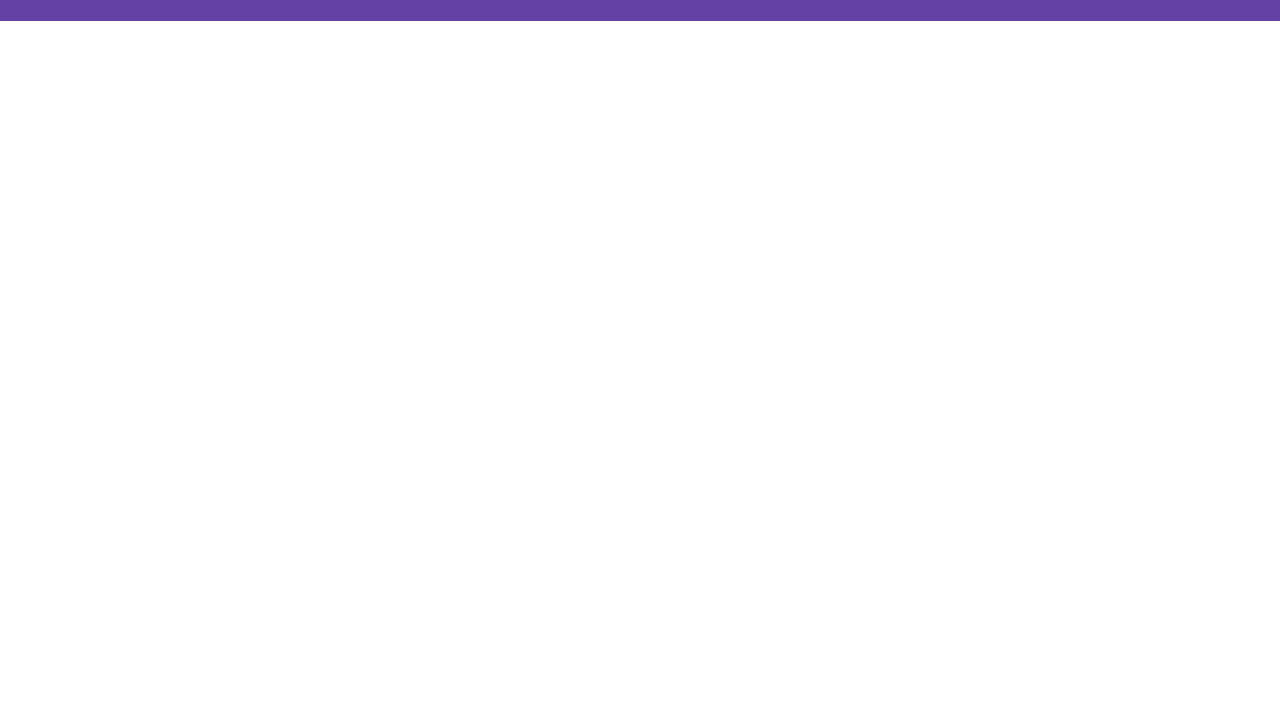
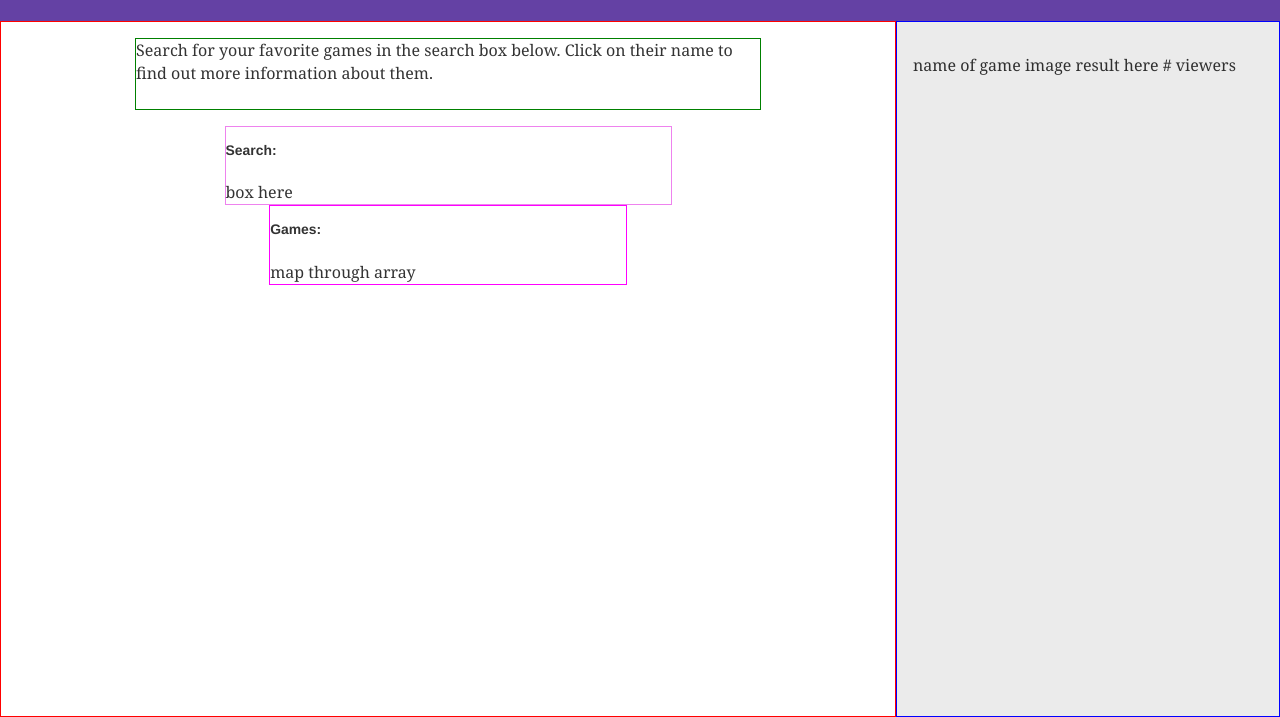
Before and after one commit to elisery/twitch-search, a Gatsby site: page / in a window 1280 px wide. Shown: the part 83-800 px from the top of the page. Built offline with nearby package versions, Linux system fonts and the light colour scheme; Gatsby itself is replaced by a stand-in of ours; no server answers.

Commit message:
Set layout for main page

```diff
--- a/src/components/search.jsx
+++ b/src/components/search.jsx
@@ -1,11 +1,60 @@
 import React, { Component } from "react"
-import styles from "./layout.module.css"
+import styles from "./search.module.css"
+import Game from "../requests/game"
 
 class Search extends Component {
+  constructor(props) {
+    super(props)
+    this.state = {
+      loading: true,
+      games: [],
+      gameImage: ''
+    }
+  }
+
+  componentDidMount() {
+    Game
+      .all()
+      .then(games => {
+        this.setState({ loading: false, games: games })
+      })
+      .catch(() => {
+        this.setState({ loading: false })
+      })
+  }
+
   render() {
+    const { loading, games, gameImage } = this.state
+
+    if (loading) {
+      return (
+        <main>
+          <h2></h2>
+        </main>
+      )
+    }
     return(
-      <div>
-
+      <div className={styles.main_layout}>
+        <div className={styles.search_area}>
+          <div className={styles.instructions}>
+            <p>Search for your favorite games in the search box below. Click on their name
+              to find out more information about them.
+            </p>
+          </div>
+          <div className={styles.search_box}>
+            <h5>Search:</h5>
+            box here
+          </div>
+          <div className={styles.search_results}>
+            <h5>Games:</h5>
+            map through array
+          </div>
+        </div>
+        <div className={styles.sidebar}>
+          name of game
+          image result here
+          # viewers
+        </div>
       </div>
     )
   }
--- a/src/components/search.module.css
+++ b/src/components/search.module.css
@@ -0,0 +1,45 @@
+html{
+  font-size: 16px;
+}
+
+h5 {
+  font-weight: bold;
+  margin-top: 1rem;
+}
+
+.main_layout {
+  display: flex;
+  padding: 0rem;
+  height: 87vh;
+  overflow: hidden;
+}
+
+.search_area {
+  width: 70%;
+  border: 1px solid red;
+}
+
+.instructions {
+  margin: 1rem auto;
+  border: 1px solid green;
+  width: 70%;
+}
+
+.search_box {
+  margin: 0 auto;
+  width: 50%;
+  border: 1px solid violet;
+}
+
+.search_results {
+  margin: 0 auto;
+  width: 40%;
+  border: 1px solid magenta;
+}
+
+.sidebar {
+  width: 30%;
+  border: 1px solid blue;
+  background-color: #EBEBEB;
+  padding: 2rem 1rem;
+}
--- a/src/requests/config.js
+++ b/src/requests/config.js
@@ -1,3 +1,3 @@
-export const HOST = "api.twitch.tv/kraken/search/games?query=";
+export const HOST = "api.twitch.tv/kraken/";
 export const CLIENT_ID = "m7j3y2g5gi1sabe1po38sogjkluxk8";
 export const BASE_URL = `https://${HOST}`;
--- a/src/requests/game.js
+++ b/src/requests/game.js
@@ -1 +1,19 @@
 import {BASE_URL} from "./config"
+import {CLIENT_ID} from "./config"
+import axios from "axios";
+
+const kraken = axios.create({
+  baseURL: `${BASE_URL}`,
+  headers: {'Client-ID': `${CLIENT_ID}`}
+});
+
+// https://api.twitch.tv/kraken/search/games?query=overwatch&client_id=m7j3y2g5gi1sabe1po38sogjkluxk8&type=suggest
+const Game = {
+  all() {
+    return kraken.get('/search/games?query=star&client_id=m7j3y2g5gi1sabe1po38sogjkluxk8&type=suggest').then(res => {
+      console.log(res.data.games)
+    })
+  }
+}
+
+export default Game;
```
Also changed, not shown: src/components/layout.module.css (line endings or trailing spaces).
